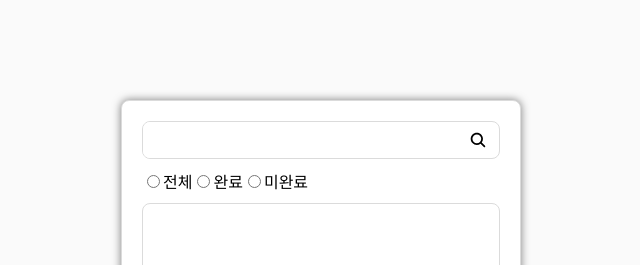
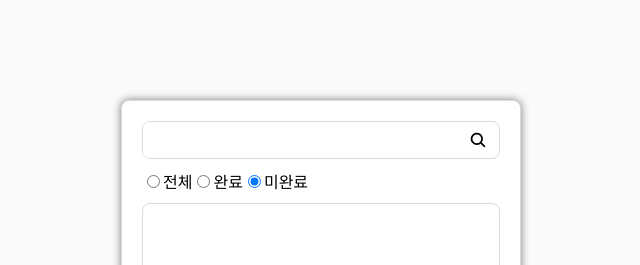
Before and after one commit to dongyoon7212/korea_it_web_react_study, a React (Vite) app: page / in a window 1280 px wide. Shown: the top 265 px of the page, without its empty margins (319-959 px from the left). Built offline with nearby package versions, Linux system fonts and the light colour scheme.

Commit message:
Feat: react

```diff
--- a/src/components/TodoList/components/Header/Header.jsx
+++ b/src/components/TodoList/components/Header/Header.jsx
@@ -2,7 +2,10 @@
 import { IoSearch } from "react-icons/io5";
 import * as s from "./styles";
 
-function Header() {
+function Header({ filter, setFilter }) {
+	const filterOnChangeHandler = (e) => {
+		setFilter(e.target.id);
+	};
 	return (
 		<>
 			<div css={s.container}>
@@ -12,11 +15,29 @@ function Header() {
 				</button>
 			</div>
 			<div css={s.filterContainer}>
-				<input type="radio" id="all" name="filter" />
+				<input
+					type="radio"
+					id="all"
+					name="filter"
+					checked={filter === "all"}
+					onChange={filterOnChangeHandler}
+				/>
 				<label htmlFor="all">전체</label>
-				<input type="radio" id="complete" name="filter" />
+				<input
+					type="radio"
+					id="complete"
+					name="filter"
+					checked={filter === "complete"}
+					onChange={filterOnChangeHandler}
+				/>
 				<label htmlFor="complete">완료</label>
-				<input type="radio" id="incomplete" name="filter" />
+				<input
+					type="radio"
+					id="incomplete"
+					name="filter"
+					checked={filter === "incomplete"}
+					onChange={filterOnChangeHandler}
+				/>
 				<label htmlFor="incomplete">미완료</label>
 			</div>
 		</>
--- a/src/components/TodoList/components/Layout/Layout.jsx
+++ b/src/components/TodoList/components/Layout/Layout.jsx
@@ -2,11 +2,11 @@
 import Header from "../Header/Header";
 import * as s from "./styles";
 
-function Layout({ children }) {
+function Layout({ children, filter, setFilter }) {
 	return (
 		<div css={s.layout}>
 			<div css={s.container}>
-				<Header />
+				<Header filter={filter} setFilter={setFilter} />
 				{children}
 			</div>
 		</div>
--- a/src/components/TodoList/components/Main/Main.jsx
+++ b/src/components/TodoList/components/Main/Main.jsx
@@ -31,19 +31,51 @@ function Main({ todoList, setTodoList }) {
 
 		setInputValue("");
 	};
+
+	const checkBoxOnChangeHandler = (e) => {
+		const todoId = parseInt(e.target.value);
+
+		setTodoList((prev) =>
+			prev.map((todo) => {
+				if (todo.id === todoId) {
+					return {
+						...todo,
+						isComplete: !todo.isComplete,
+					};
+				}
+				return todo;
+			})
+		);
+	};
+
+	const deleteOnClickHandler = (todoId) => {
+		setTodoList((prev) => prev.filter((todo) => todo.id !== todoId));
+	};
+
 	return (
 		<div css={s.container}>
 			<div css={s.listContainer}>
 				<ul>
 					{todoList.map((todo) => (
 						<li key={todo.id}>
-							<input type="checkbox" id={`todo${todo.id}`} />
+							<input
+								type="checkbox"
+								id={`todo${todo.id}`}
+								value={todo.id}
+								checked={todo.isComplete}
+								onChange={checkBoxOnChangeHandler}
+							/>
 							<label htmlFor={`todo${todo.id}`}></label>
 							<label htmlFor={`todo${todo.id}`}>
 								{todo.content}
 							</label>
 							<div css={s.hiddenTrashBox}>
-								<div css={s.trashBox}>
+								<div
+									css={s.trashBox}
+									onClick={() =>
+										deleteOnClickHandler(todo.id)
+									}
+								>
 									<IoTrash />
 								</div>
 							</div>
--- a/src/components/TodoList/pages/Index.jsx
+++ b/src/components/TodoList/pages/Index.jsx
@@ -1,11 +1,20 @@
-import { useState } from "react";
+import { useEffect, useState } from "react";
 import Layout from "../components/Layout/Layout";
 import Main from "../components/Main/Main";
 
 function Index() {
 	const [todoList, setTodoList] = useState([]);
+	const [filter, setFilter] = useState("incomplete");
+
+	useEffect(() => {
+		let localStorageTodoList = localStorage.getItem("todoList");
+		const todoListJson = JSON.stringify(todoList);
+		if (localStorageTodoList !== todoListJson) {
+			localStorage.setItem("todoList", todoListJson);
+		}
+	}, [todoList]);
 	return (
-		<Layout>
+		<Layout filter={filter} setFilter={setFilter}>
 			<Main todoList={todoList} setTodoList={setTodoList} />
 		</Layout>
 	);
```
